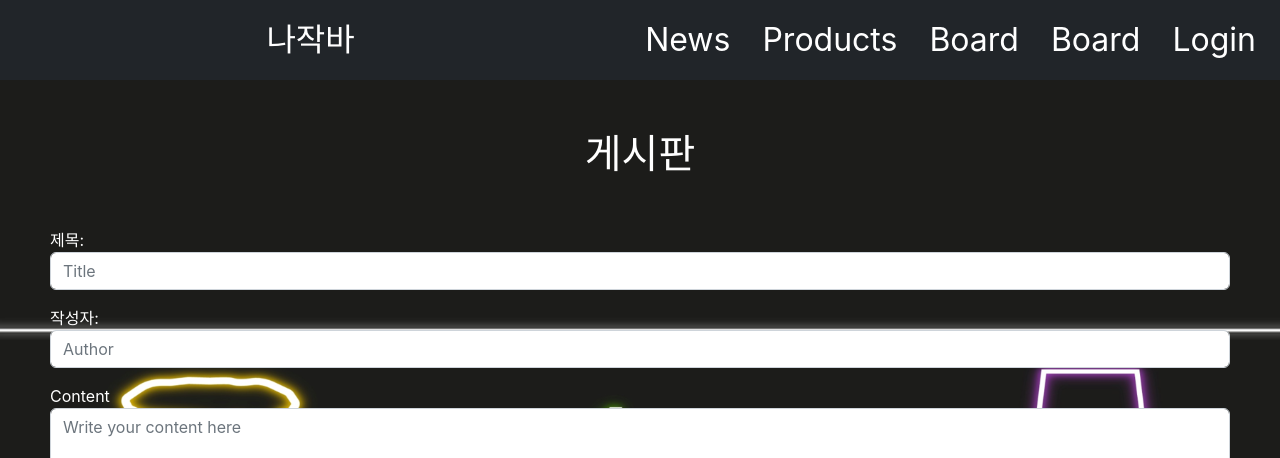
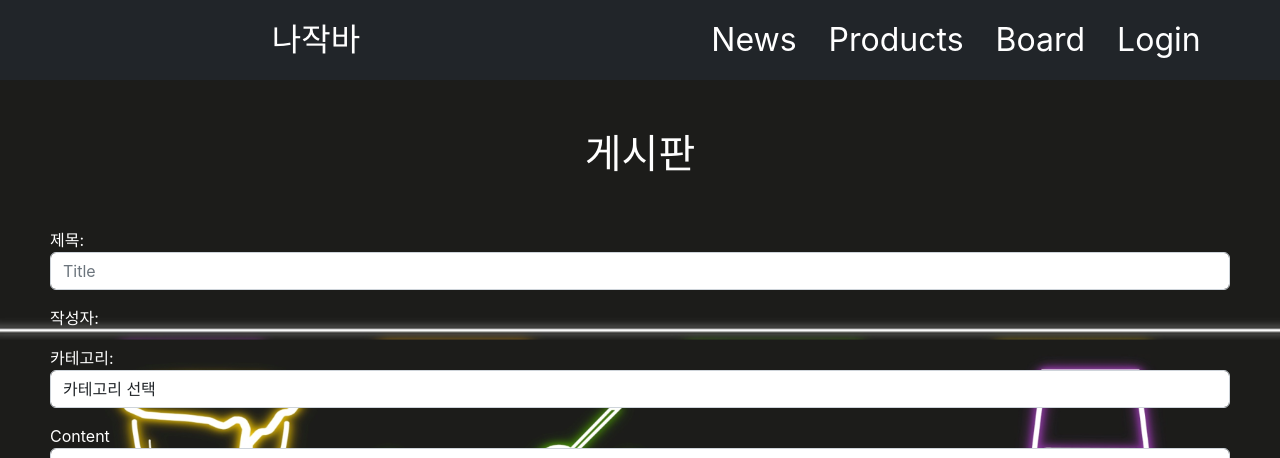
Before and after one commit to DongkwanKim00/NaZacBar, a React (Create React App) app in the folder nazacbar/: page /board in a window 1280 px wide. Shown: the top 458 px of the page. Built offline with nearby package versions, Linux system fonts and the light colour scheme; no server answers; the HTML template or start-up script is replaced by a standard one; what react-native would draw is missing.

Commit message:
카테고리 추가

```diff
--- a/nazacbar/src/components/TopBar.js
+++ b/nazacbar/src/components/TopBar.js
@@ -17,7 +17,6 @@ const Topbar = () => {
 
               <Nav.Link href="/boardlist">Board</Nav.Link>
 
-              <Nav.Link href="/board">Board</Nav.Link>
               <Nav.Link href={log_href}>{log_name}</Nav.Link>
 
             </Nav>
--- a/nazacbar/src/pages/Board.js
+++ b/nazacbar/src/pages/Board.js
@@ -3,11 +3,16 @@ import axios from "axios";
 import { useState, useEffect } from "react";
 
 const Board = () => {
-  const baseUrl = "http://localhost:8081";
+  const baseUrl = "http://localhost:8086";
 
   const [title, setTitle] = useState("");
-  const [author, setAuthor] = useState("");
   const [content, setContent] = useState("");
+  const [selectedCategory, setSelectedCategory] = useState("");
+
+
+  // 작성자를 로그인된 사용자의 이름으로 설정
+  const loggedInUser = JSON.parse(localStorage.getItem('loggedInUser'));
+  const author = loggedInUser ? loggedInUser.name : '';
 
   useEffect(() => {
     getBoard();
@@ -20,8 +25,8 @@ const Board = () => {
       .then((response) => {
         console.log(response.data);
         setTitle(response.data.title);
-        setAuthor(response.data.author);
         setContent(response.data.content);
+        setSelectedCategory(response.data.category);
       })
       .catch((error) => {
         console.log(error);
@@ -33,15 +38,14 @@ const Board = () => {
     setTitle(e.target.value);
   }
 
-  const handleChange_author = (e)=>{
-    e.preventDefault();
-    setAuthor(e.target.value);
-  }
-
   const handleChange_content = (e)=>{
     e.preventDefault();
     setContent(e.target.value);
   }
+
+  const handleChange_category = (e) => {
+    setSelectedCategory(e.target.value);
+  };
 
 
   const handleSubmit = async (e) => {
@@ -52,6 +56,7 @@ const Board = () => {
         title: title,
         author: author,
         content: content,
+        category: selectedCategory
       })
       .then((response) => {
         console.log(response.data);
@@ -63,11 +68,7 @@ const Board = () => {
   };
 
   const [posts, setPosts] = useState([]);
-  const [newPost, setNewPost] = useState({
-    title: "",
-    author: "",
-    content: "",
-  });
+
 
 
   useEffect(() => {
@@ -88,10 +89,17 @@ const Board = () => {
     }}>
       <h1 style={{ textAlign: "center", marginBottom: "50px", color: "white" }}>게시판</h1>
       <form onSubmit={handleSubmit}>
-          <p style={{ color: "white"}}> 제목: <input type="text" class="form-control" placeholder="Title"
+        <p style={{ color: "white"}}> 제목: <input type="text" className="form-control" placeholder="Title"
           aria-label="Title"  required={true} value={title} onChange={handleChange_title}></input></p>
-          <p style={{ color: "white"}}> 작성자: <input type="text" class="form-control" placeholder="Author"
-            aria-label="Author" required={true} value={author} onChange={handleChange_author}></input></p>
+        <p style={{ color: "white"}}> 작성자: {author}</p>
+        <p style={{ color: "white"}}> 카테고리:
+          <select className="form-control" value={selectedCategory} onChange={handleChange_category}>
+            <option value="">카테고리 선택</option>
+            <option value="Soju">소주</option>
+            <option value="Beer">맥주</option>
+            <option value="Whiskey">위스키</option>
+          </select>
+        </p>
         <label htmlFor="content" style={{color: 'white'}}>Content</label>
           <textarea id="content" className="form-control" placeholder="Write your content here"
           required={true} value={content} onChange={handleChange_content}
@@ -120,6 +128,7 @@ const Board = () => {
         <p style={{ fontSize: "14px", fontWeight: "bold", marginBottom: "5px" }}>
           {post.author} - {new Date(post.createdAt).toLocaleString()}
         </p>
+        <p style={{ fontSize: "14px", marginBottom: "5px" }}>카테고리: {post.category}</p> {/* 추가된 부분: 카테고리 표시 */}
         <hr />
         <p style={{ fontSize: "14px" }}>{post.content}</p>
       </div>
--- a/nazacbar/src/pages/BoardDetail.js
+++ b/nazacbar/src/pages/BoardDetail.js
@@ -3,7 +3,7 @@ import { useParams } from "react-router-dom";
 import axios from "axios";
 
 const BoardDetail = () => {
-  const baseUrl = "http://localhost:8081";
+  const baseUrl = "http://localhost:8086";
   const { id } = useParams();
   const [post, setPost] = useState({});
 
--- a/nazacbar/src/pages/BoardList.js
+++ b/nazacbar/src/pages/BoardList.js
@@ -4,7 +4,7 @@ import axios from "axios";
 import styled from "styled-components";
 
 const BoardList = () => {
-  const baseUrl = "http://localhost:8081";
+  const baseUrl = "http://localhost:8086";
 
   const [posts, setPosts] = useState([]);
 
```
Lines whose indentation alone changed are shown as unchanged.
